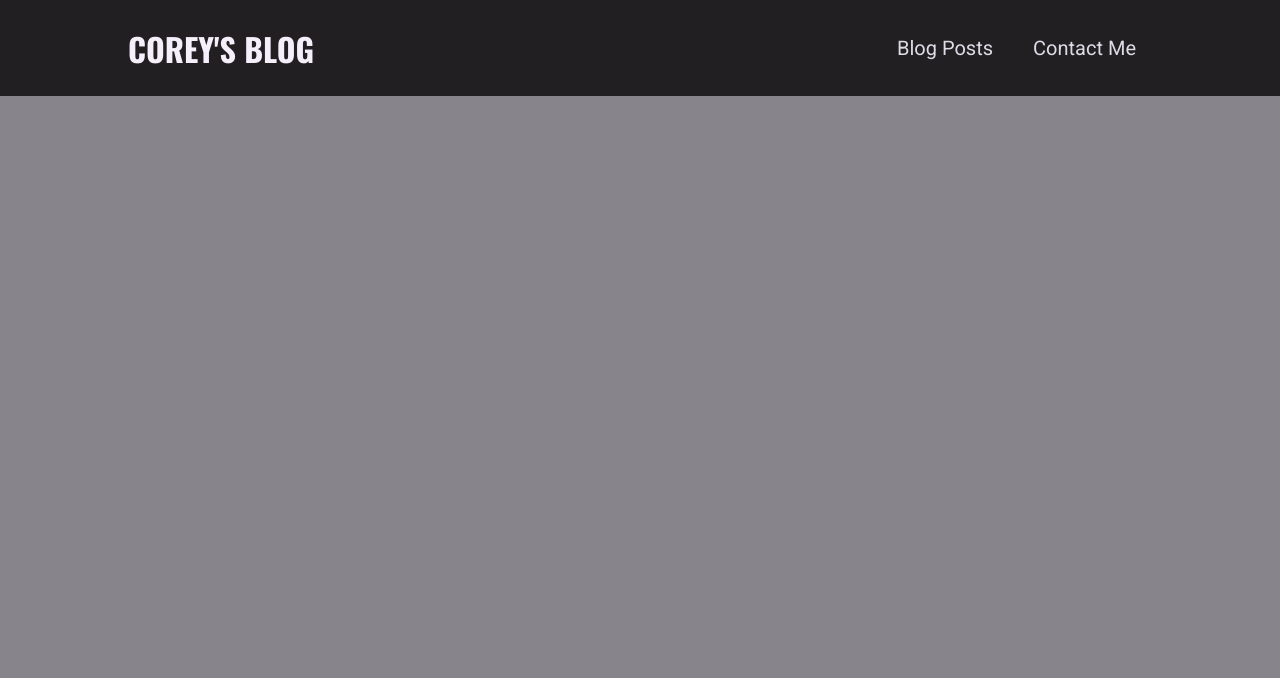
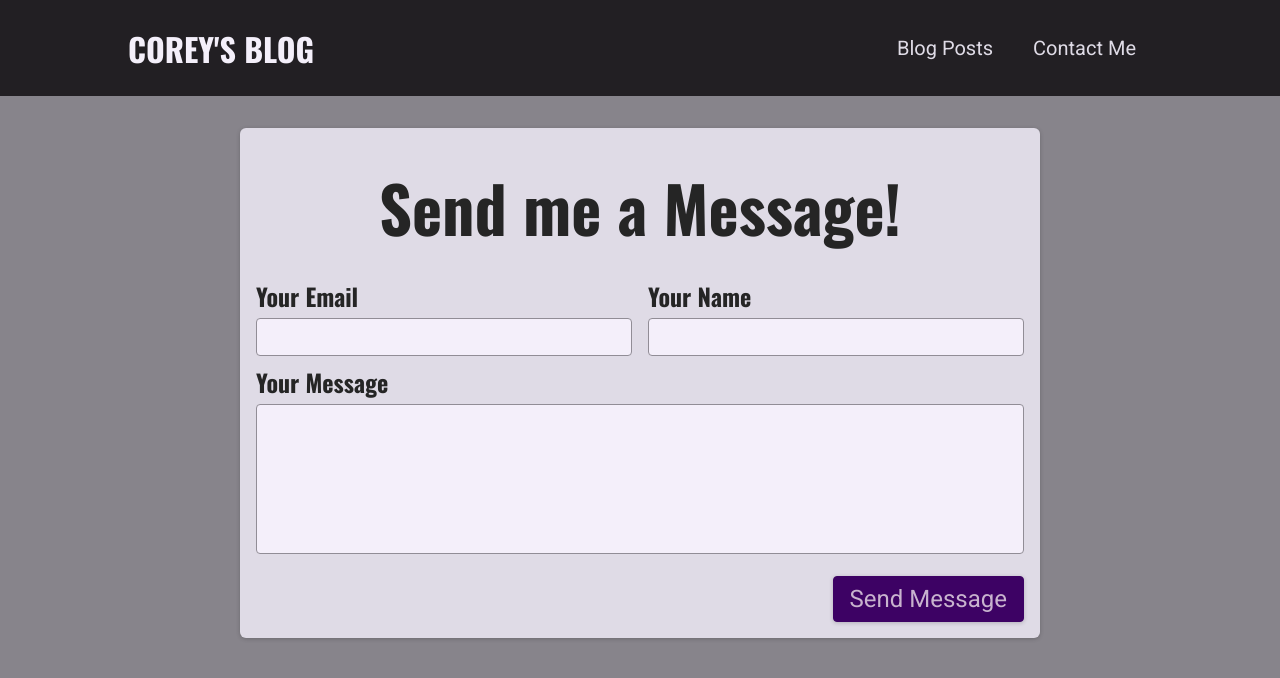
Before and after one commit to coreymunn3/NextJS-Blog-Site-Demo, a Next.js app: page /contact in a window 1280 px wide. Shown: the top 678 px of the page. Built offline with nearby package versions, Linux system fonts and the light colour scheme.

Commit message:
Added contact page contents, created API route placeholder to eventually integrate with backend DB.

```diff
--- /dev/null
+++ b/components/ContactForm.js
@@ -0,0 +1,52 @@
+import styles from './contactForm.module.css';
+import { useState } from 'react';
+import axios from 'axios';
+
+const ContactForm = () => {
+  const [form, setForm] = useState({});
+  console.log(form);
+
+  const handleChange = (e) => {
+    setForm({
+      ...form,
+      [e.target.id]: e.target.value,
+    });
+  };
+
+  const handleSubmit = async (e) => {
+    e.preventDefault();
+    try {
+      const { data } = await axios.post('/api/contact', form);
+      console.log(data);
+    } catch (error) {
+      console.log(error);
+    }
+  };
+
+  return (
+    <section className={styles.contact}>
+      <h1>Send me a Message!</h1>
+      <form className={styles.form} onSubmit={handleSubmit}>
+        <div className={styles.controls}>
+          <div className={styles.control}>
+            <label htmlFor='email'>Your Email</label>
+            <input type='email' id='email' required onChange={handleChange} />
+          </div>
+          <div className={styles.control}>
+            <label htmlFor='name'>Your Name</label>
+            <input type='text' id='name' required onChange={handleChange} />
+          </div>
+        </div>
+        <div className={styles.control}>
+          <label htmlFor='message'>Your Message</label>
+          <textarea id='message' rows='5' onChange={handleChange} />
+        </div>
+        <div className={styles.actions}>
+          <button type='submit'>Send Message</button>
+        </div>
+      </form>
+    </section>
+  );
+};
+
+export default ContactForm;
--- /dev/null
+++ b/components/contactForm.module.css
@@ -0,0 +1,73 @@
+.contact {
+  margin: var(--size-8) auto;
+  border-radius: 6px;
+  background-color: var(--color-grey-100);
+  width: 90%;
+  max-width: 50rem;
+  padding: var(--size-4);
+  box-shadow: 0 1px 4px rgba(0, 0, 0, 0.2);
+  font-size: var(--size-6);
+}
+
+.contact h1 {
+  font-size: var(--size-8);
+  margin: var(--size-4) 0;
+  text-align: left;
+}
+
+.form label {
+  display: block;
+  font-family: 'Oswald', sans-serif;
+  font-weight: bold;
+  margin: var(--size-2) 0 var(--size-1) 0;
+}
+
+.form input,
+.form textarea {
+  font: inherit;
+  padding: var(--size-1);
+  border-radius: 4px;
+  width: 100%;
+  border: 1px solid var(--color-grey-400);
+  background-color: var(--color-grey-50);
+  resize: none;
+}
+
+.controls {
+  display: flex;
+  column-gap: 1rem;
+  flex-wrap: wrap;
+}
+
+.control {
+  flex: 1;
+  min-width: 10rem;
+}
+
+.actions {
+  margin-top: var(--size-4);
+  text-align: right;
+}
+
+.form button {
+  font: inherit;
+  cursor: pointer;
+  background-color: var(--color-primary-700);
+  border: 1px solid var(--color-primary-700);
+  padding: var(--size-2) var(--size-4);
+  border-radius: 4px;
+  color: var(--color-primary-50);
+  box-shadow: 0 1px 4px rgba(0, 0, 0, 0.2);
+}
+
+.form button:hover {
+  background-color: var(--color-primary-500);
+  border-color: var(--color-primary-500);
+}
+
+@media (min-width: 768px) {
+  .contact h1 {
+    font-size: var(--size-16);
+    text-align: center;
+  }
+}
--- a/package.json
+++ b/package.json
@@ -8,6 +8,7 @@
     "start": "next start"
   },
   "dependencies": {
+    "axios": "^0.21.1",
     "gray-matter": "^4.0.3",
     "next": "10.0.6",
     "react": "17.0.1",
--- /dev/null
+++ b/pages/api/contact.js
@@ -0,0 +1,31 @@
+const handler = (req, res) => {
+  // if (req.method === 'GET') {
+  //   res.status(200).json({ message: 'You are at contact route' });
+  // }
+  if (req.method === 'POST') {
+    const { name, email, message } = req.body;
+
+    // validate data
+    if (
+      !email ||
+      !name ||
+      name.trim() === '' ||
+      !message ||
+      message.trim() === ''
+    ) {
+      res.status(422).json({ error: 'Invalid Input' });
+      return;
+    }
+
+    // store in db
+    const newMessage = {
+      email,
+      name,
+      message,
+    };
+
+    res.status(201).json({ status: 'Success', message: newMessage });
+  }
+};
+
+export default handler;
--- a/pages/contact.js
+++ b/pages/contact.js
@@ -1,5 +1,7 @@
+import ContactForm from '../components/ContactForm';
+
 const Contact = () => {
-  return <div></div>;
+  return <ContactForm />;
 };
 
 export default Contact;
```
Also changed, not shown: 1 other file (tests, documents, lock files or other folders).
